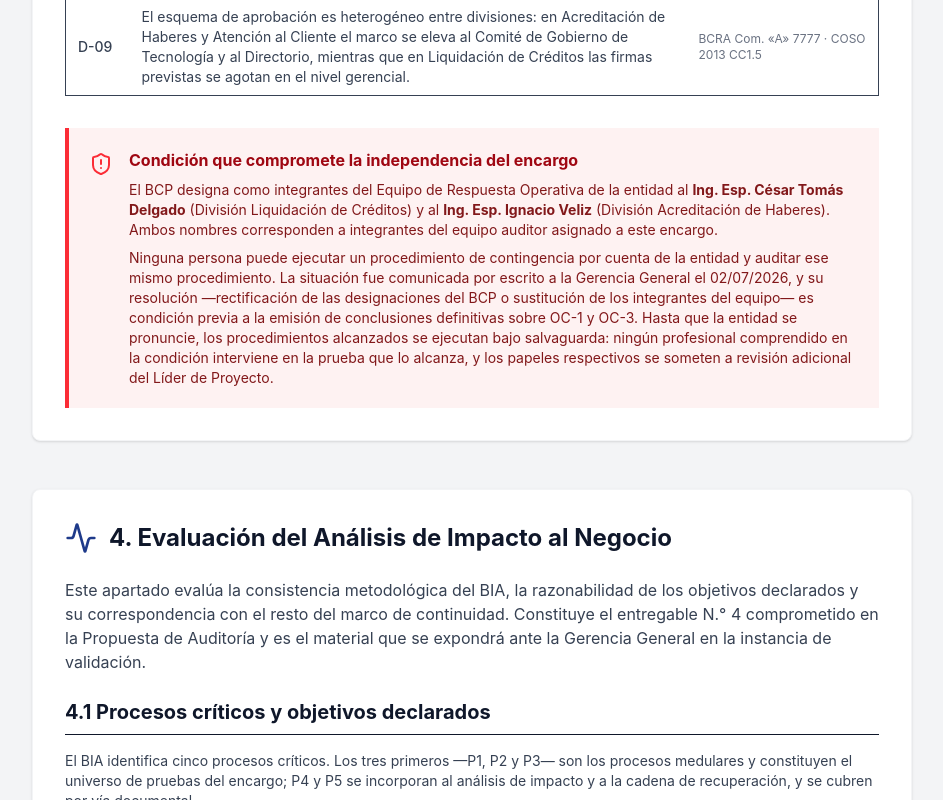
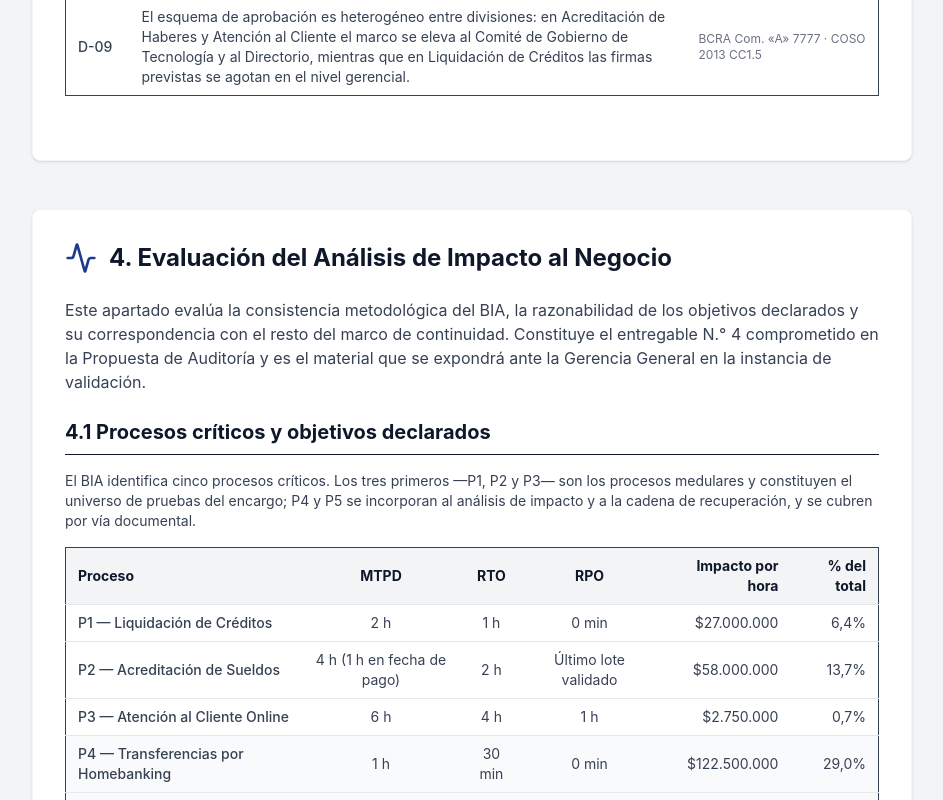
Before and after one commit to ignaveliz/tfi-auditoria, a React (Vite) app: page /fase2 in a window 1280 px wide. Shown: the part 4900-5700 px from the top of the page, without its empty margins (336-1279 px from the left). Built offline with nearby package versions, Linux system fonts and the light colour scheme.

Commit message:
Eliminar referencias a conflicto de independencia en Fase 2 y 3, corregir consistencia numerica

```diff
--- a/src/components/fase2/ConclusionPlanificacion.jsx
+++ b/src/components/fase2/ConclusionPlanificacion.jsx
@@ -19,7 +19,7 @@ const ConclusionPlanificacion = () => {
 
         <div className="bg-corporate-gray p-5 rounded-lg border text-sm mt-6 mb-8">
           <p className="mb-0">
-            <strong>Las cuatro son verificables sobre documentación.</strong> Ninguna exige inversión en infraestructura para corregirse: se resuelven definiendo parámetros, elevándolos a aprobación de la Alta Dirección y restableciendo el ciclo de revisión que la propia normativa interna de la entidad ya prevé. Esa es la conclusión con mayor valor práctico de esta etapa —la brecha principal de Crédito Fácil S.A. no está en su tecnología sino en el mantenimiento y la formalización de instrumentos que ya construyó—.
+            <strong>Las cinco son verificables sobre documentación.</strong> Ninguna exige inversión en infraestructura para corregirse: se resuelven definiendo parámetros, elevándolos a aprobación de la Alta Dirección y restableciendo el ciclo de revisión que la propia normativa interna de la entidad ya prevé. Esa es la conclusión con mayor valor práctico de esta etapa —la brecha principal de Crédito Fácil S.A. no está en su tecnología sino en el mantenimiento y la formalización de instrumentos que ya construyó—.
           </p>
         </div>
 
--- a/src/components/fase2/RelevamientoBcpDrp.jsx
+++ b/src/components/fase2/RelevamientoBcpDrp.jsx
@@ -1,4 +1,4 @@
-import { Search, AlertOctagon, Check, X, ShieldAlert } from 'lucide-react';
+import { Search, AlertOctagon, Check, X } from 'lucide-react';
 import Acordeon from '../Acordeon';
 
 const RelevamientoBcpDrp = () => {
@@ -113,20 +113,7 @@ const RelevamientoBcpDrp = () => {
           </table>
         </div>
 
-        <div className="bg-red-50 border-l-4 border-red-500 p-5 mt-6">
-          <div className="flex items-start gap-4">
-            <ShieldAlert className="h-6 w-6 text-red-500 mt-1 flex-shrink-0" />
-            <div>
-              <h4 className="font-bold text-red-800 m-0 mb-2">Condición que compromete la independencia del encargo</h4>
-              <p className="text-red-900 text-sm m-0 mb-2">
-                El BCP designa como integrantes del Equipo de Respuesta Operativa de la entidad al <strong>Ing. Esp. César Tomás Delgado</strong> (División Liquidación de Créditos) y al <strong>Ing. Esp. Ignacio Veliz</strong> (División Acreditación de Haberes). Ambos nombres corresponden a integrantes del equipo auditor asignado a este encargo.
-              </p>
-              <p className="text-red-900 text-sm m-0">
-                Ninguna persona puede ejecutar un procedimiento de contingencia por cuenta de la entidad y auditar ese mismo procedimiento. La situación fue comunicada por escrito a la Gerencia General el 02/07/2026, y su resolución —rectificación de las designaciones del BCP o sustitución de los integrantes del equipo— es condición previa a la emisión de conclusiones definitivas sobre OC-1 y OC-3. Hasta que la entidad se pronuncie, los procedimientos alcanzados se ejecutan bajo salvaguarda: ningún profesional comprendido en la condición interviene en la prueba que lo alcanza, y los papeles respectivos se someten a revisión adicional del Líder de Proyecto.
-              </p>
-            </div>
-          </div>
-        </div>
+
 
       </div>
     </div>
--- a/src/components/fase3/LimitacionesCierre.jsx
+++ b/src/components/fase3/LimitacionesCierre.jsx
@@ -58,14 +58,6 @@ const LimitacionesCierre = () => {
           </table>
         </div>
 
-        <div className="bg-amber-50 border-l-4 border-amber-400 p-4 mb-10 rounded-r-md">
-          <h4 className="text-sm font-bold text-amber-800 mb-1 flex items-center gap-2">
-            Condición de independencia pendiente de resolución
-          </h4>
-          <p className="text-sm text-amber-900 mb-0">
-            Se reitera lo comunicado en el apartado 5.3 de la Fase 2: el BCP designa como integrantes del Equipo de Respuesta Operativa de la entidad a dos profesionales cuyos nombres coinciden con integrantes del equipo auditor. Hasta que la entidad rectifique esas designaciones, los papeles PT-OC3-02 y PT-OC1-01 fueron ejecutados con revisión adicional del Líder de Proyecto y sin intervención de los profesionales alcanzados por la condición, a fin de preservar la objetividad de las conclusiones.
-          </p>
-        </div>
 
         <div className="flex items-center gap-3 mb-6">
           <Flag className="h-8 w-8 text-corporate-blue" />
```
